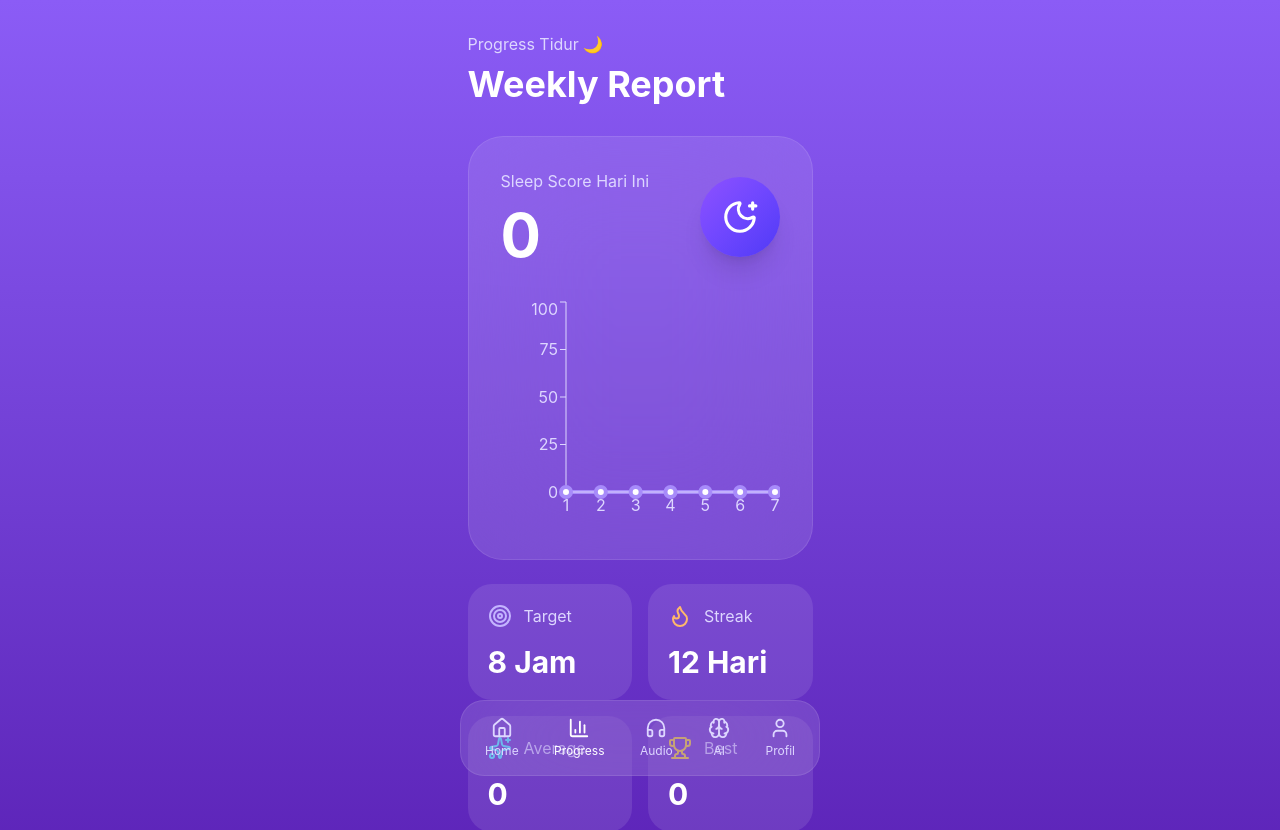
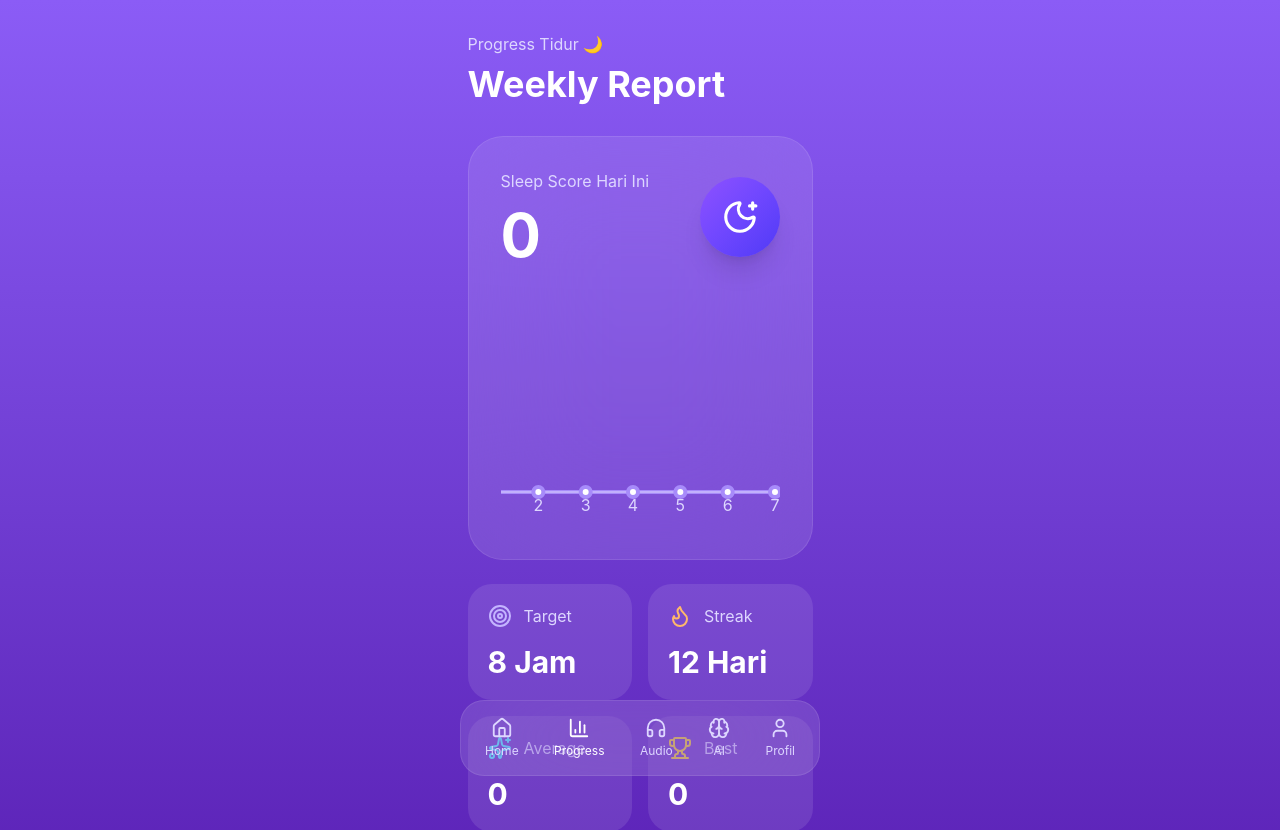
Before and after one commit to Napco-co/napco-sleep, a React (Vite) app: page /progress in a window 1280 px wide. Shown: the top 830 px of the page. Built offline with nearby package versions, Linux system fonts and the light colour scheme.

Commit message:
Fix progress chart order

```diff
--- a/src/pages/Progress.jsx
+++ b/src/pages/Progress.jsx
@@ -13,62 +13,88 @@ import {
   LineChart,
   Line,
   XAxis,
-  YAxis,
   Tooltip,
 } from "recharts";
 
 import { useSleep } from "../context/SleepContext";
+
 import BottomNav from "../components/BottomNav";
 
+
 function Progress() {
+
   const {
-    sleepScore = 0,
-    sleepGoal = 8,
-    streak = 0,
-    history = [],
+    sleepScore,
+    sleepGoal,
+    streak,
+    history,
   } = useSleep();
 
-  // Pastikan history selalu berupa array
-  const safeHistory = Array.isArray(history) ? history : [];
 
-  // Buat data 7 hari
-  const weeklyData = Array.from({ length: 7 }, (_, index) => {
-    const historyItem = safeHistory[index];
+  // ==========================================
+  // DATA GRAFIK
+  // Skor lama → skor terbaru
+  // kiri → kanan
+  // ==========================================
+
+  const historyData = history
+    .slice()
+    .reverse()
+    .map((item, index) => ({
+      day: index + 1,
+      score: item.score,
+    }));
+
+
+  // Buat grafik selalu mempunyai 7 hari
+  const weeklyData = Array.from(
+    { length: 7 },
+    (_, index) => {
+
+      const existing = historyData[index];
 
       return {
         day: index + 1,
-      score: historyItem ? historyItem.score : 0,
+        score: existing ? existing.score : 0,
       };
-  });
 
-  // Sleep Check terbaru ditampilkan di hari terakhir
-  if (safeHistory.length > 0) {
-    weeklyData[6].score = safeHistory[0].score;
-  } else {
-    weeklyData[6].score = sleepScore || 0;
     }
+  );
 
-  // Hanya hitung score yang sudah ada
-  const recordedScores = weeklyData
+
+  // ==========================================
+  // AVERAGE
+  // Hanya menghitung Sleep Check yang sudah ada
+  // ==========================================
+
+  const validScores = history
     .map((item) => item.score)
-    .filter((score) => score > 0);
+    .filter((score) => typeof score === "number");
+
 
   const average =
-    recordedScores.length > 0
+    validScores.length > 0
       ? Math.round(
-          recordedScores.reduce(
+          validScores.reduce(
             (sum, score) => sum + score,
             0
-          ) / recordedScores.length
+          ) / validScores.length
         )
-      : 0;
+      : sleepScore || 0;
+
+
+  // ==========================================
+  // BEST SCORE
+  // ==========================================
 
   const best =
-    recordedScores.length > 0
-      ? Math.max(...recordedScores)
-      : 0;
+    validScores.length > 0
+      ? Math.max(...validScores)
+      : sleepScore || 0;
+
 
   return (
+
     <div className="min-h-screen bg-gradient-to-b from-[#8B5CF6] via-[#5B21B6] to-[#1E1B4B] flex justify-center">
 
       <div className="w-[393px] px-6 pt-8 pb-32">
@@ -78,31 +104,49 @@ function Progress() {
           animate={{ opacity: 1 }}
         >
 
+
           {/* HEADER */}
+
           <div>
+
             <p className="text-violet-200">
+
               Progress Tidur 🌙
+
             </p>
 
             <h1 className="text-white text-4xl font-bold mt-2">
+
               Weekly Report
+
             </h1>
+
           </div>
 
-          {/* SCORE */}
+
+
+          {/* SCORE CARD */}
+
           <div className="mt-8 rounded-[35px] bg-white/10 backdrop-blur-3xl border border-white/10 p-8">
 
             <div className="flex justify-between items-center">
 
               <div>
+
                 <p className="text-violet-200">
+
                   Sleep Score Hari Ini
+
                 </p>
 
                 <h2 className="text-6xl font-bold text-white mt-3">
+
                   {sleepScore}
+
                 </h2>
+
               </div>
+
 
               <div className="w-20 h-20 rounded-full bg-gradient-to-br from-violet-500 to-indigo-600 flex items-center justify-center shadow-xl">
 
@@ -115,7 +159,10 @@ function Progress() {
 
             </div>
 
-            {/* CHART */}
+
+
+            {/* GRAPH */}
+
             <div className="mt-8 h-[230px]">
 
               <ResponsiveContainer
@@ -123,16 +170,20 @@ function Progress() {
                 height="100%"
               >
 
-                <LineChart data={weeklyData}>
+                <LineChart
+                  data={weeklyData}
+                  margin={{
+                    top: 10,
+                    right: 5,
+                    left: -10,
+                    bottom: 5,
+                  }}
+                >
 
                   <XAxis
                     dataKey="day"
                     stroke="#DDD6FE"
-                  />
-
-                  <YAxis
-                    domain={[0, 100]}
-                    stroke="#DDD6FE"
+                    tick={{ fill: "#DDD6FE" }}
                   />
 
                   <Tooltip />
@@ -142,7 +193,13 @@ function Progress() {
                     dataKey="score"
                     stroke="#A78BFA"
                     strokeWidth={4}
-                    dot={{ r: 5 }}
+                    dot={{
+                      r: 5,
+                      fill: "#FFFFFF",
+                    }}
+                    activeDot={{
+                      r: 7,
+                    }}
                   />
 
                 </LineChart>
@@ -153,10 +210,15 @@ function Progress() {
 
           </div>
 
+
+
           {/* STATS */}
+
           <div className="grid grid-cols-2 gap-4 mt-6">
 
+
             {/* TARGET */}
+
             <div className="rounded-3xl bg-white/10 p-5">
 
               <div className="flex items-center gap-3">
@@ -164,18 +226,25 @@ function Progress() {
                 <Target className="text-violet-300" />
 
                 <p className="text-violet-200">
+
                   Target
+
                 </p>
 
               </div>
 
               <h2 className="text-white text-3xl font-bold mt-4">
+
                 {sleepGoal} Jam
+
               </h2>
 
             </div>
 
+
+
             {/* STREAK */}
+
             <div className="rounded-3xl bg-white/10 p-5">
 
               <div className="flex items-center gap-3">
@@ -183,18 +252,25 @@ function Progress() {
                 <Flame className="text-orange-300" />
 
                 <p className="text-violet-200">
+
                   Streak
+
                 </p>
 
               </div>
 
               <h2 className="text-white text-3xl font-bold mt-4">
+
                 {streak} Hari
+
               </h2>
 
             </div>
 
+
+
             {/* AVERAGE */}
+
             <div className="rounded-3xl bg-white/10 p-5">
 
               <div className="flex items-center gap-3">
@@ -202,18 +278,25 @@ function Progress() {
                 <Sparkles className="text-cyan-300" />
 
                 <p className="text-violet-200">
+
                   Average
+
                 </p>
 
               </div>
 
               <h2 className="text-white text-3xl font-bold mt-4">
+
                 {average}
+
               </h2>
 
             </div>
 
+
+
             {/* BEST */}
+
             <div className="rounded-3xl bg-white/10 p-5">
 
               <div className="flex items-center gap-3">
@@ -221,102 +304,148 @@ function Progress() {
                 <Trophy className="text-yellow-300" />
 
                 <p className="text-violet-200">
+
                   Best
+
                 </p>
 
               </div>
 
               <h2 className="text-white text-3xl font-bold mt-4">
+
                 {best}
+
               </h2>
 
             </div>
 
           </div>
 
+
+
           {/* ACHIEVEMENT */}
+
           <div className="mt-6 rounded-[35px] bg-white/10 backdrop-blur-xl p-6">
 
             <h2 className="text-white text-2xl font-bold">
+
               🏆 Achievement
+
             </h2>
+
 
             <div className="mt-6 space-y-4">
 
+
               {/* SLEEP MASTER */}
+
               <div className="rounded-2xl bg-white/10 p-4 flex items-center gap-4">
 
                 <div className="text-4xl">
-                  {sleepScore >= 80 ? "🏆" : "🔒"}
+
+                  {sleepScore >= 80
+                    ? "🏆"
+                    : "🔒"}
+
                 </div>
 
                 <div>
 
                   <h3 className="text-white font-semibold">
+
                     Sleep Master
+
                   </h3>
 
                   <p className="text-violet-200 text-sm">
+
                     {sleepScore >= 80
                       ? "Berhasil mendapatkan Sleep Score di atas 80."
                       : "Capai Sleep Score 80 untuk membuka badge."}
+
                   </p>
 
                 </div>
 
               </div>
 
+
+
               {/* STREAK */}
+
               <div className="rounded-2xl bg-white/10 p-4 flex items-center gap-4">
 
                 <div className="text-4xl">
-                  {streak >= 7 ? "🔥" : "🔒"}
+
+                  {streak >= 7
+                    ? "🔥"
+                    : "🔒"}
+
                 </div>
 
                 <div>
 
                   <h3 className="text-white font-semibold">
+
                     Konsisten 7 Hari
+
                   </h3>
 
                   <p className="text-violet-200 text-sm">
+
                     {streak >= 7
                       ? "Selamat! Kamu berhasil menjaga kebiasaan tidur."
                       : "Capai streak 7 hari untuk membuka badge."}
+
                   </p>
 
                 </div>
 
               </div>
 
+
+
               {/* SLEEP GOAL */}
+
               <div className="rounded-2xl bg-white/10 p-4 flex items-center gap-4">
 
                 <div className="text-4xl">
-                  {sleepGoal >= 8 ? "🌙" : "🔒"}
+
+                  {sleepGoal >= 8
+                    ? "🌙"
+                    : "🔒"}
+
                 </div>
 
                 <div>
 
                   <h3 className="text-white font-semibold">
+
                     Sleep Goal
+
                   </h3>
 
                   <p className="text-violet-200 text-sm">
+
                     {sleepGoal >= 8
                       ? "Target tidurmu sudah ideal."
                       : "Atur target tidur minimal 8 jam."}
+
                   </p>
 
                 </div>
 
               </div>
 
+
             </div>
 
           </div>
 
+
+
           {/* AI INSIGHT */}
+
           <div className="mt-6 rounded-[35px] bg-white/10 backdrop-blur-xl p-6">
 
             <div className="flex items-center gap-3">
@@ -324,12 +453,16 @@ function Progress() {
               <Sparkles className="text-violet-300" />
 
               <h2 className="text-white text-xl font-bold">
+
                 Insight Minggu Ini
+
               </h2>
 
             </div>
 
+
             <p className="mt-5 text-violet-100 leading-8">
+
 
               {sleepScore >= 85 && (
                 <>
@@ -339,7 +472,9 @@ function Progress() {
                 </>
               )}
 
-              {sleepScore >= 70 && sleepScore < 85 && (
+
+              {sleepScore >= 70 &&
+                sleepScore < 85 && (
                   <>
                     😊 Kualitas tidurmu cukup baik.
                     Kurangi penggunaan HP sebelum tidur agar
@@ -347,19 +482,24 @@ function Progress() {
                   </>
                 )}
 
-              {sleepScore >= 55 && sleepScore < 70 && (
+
+              {sleepScore >= 55 &&
+                sleepScore < 70 && (
                   <>
                     😴 Tidurmu cukup, tetapi masih belum optimal.
                     Cobalah tidur lebih awal dan kurangi kopi.
                   </>
                 )}
 
-              {sleepScore >= 40 && sleepScore < 55 && (
+
+              {sleepScore >= 40 &&
+                sleepScore < 55 && (
                   <>
                     😪 Pola tidurmu mulai menurun.
                     Perbanyak relaksasi dan olahraga ringan.
                   </>
                 )}
+
 
               {sleepScore < 40 && (
                 <>
@@ -369,28 +509,38 @@ function Progress() {
                 </>
               )}
 
+
             </p>
 
           </div>
 
+
+
           {/* HISTORY */}
+
           <div className="mt-6 rounded-[35px] bg-white/10 backdrop-blur-xl p-6">
 
             <h2 className="text-white text-2xl font-bold">
+
               📅 Riwayat Sleep Check
+
             </h2>
+
 
             <div className="mt-5 space-y-3">
 
-              {safeHistory.length === 0 ? (
+
+              {history.length === 0 ? (
 
                 <p className="text-violet-200">
+
                   Belum ada riwayat.
+
                 </p>
 
               ) : (
 
-                safeHistory.map((item, index) => (
+                history.map((item, index) => (
 
                   <div
                     key={index}
@@ -398,11 +548,15 @@ function Progress() {
                   >
 
                     <span className="text-violet-200">
+
                       {item.date}
+
                     </span>
 
                     <span className="text-white font-bold">
+
                       {item.score}
+
                     </span>
 
                   </div>
@@ -411,18 +565,24 @@ function Progress() {
 
               )}
 
+
             </div>
 
           </div>
+
 
         </motion.div>
 
       </div>
 
+
       <BottomNav />
 
     </div>
+
   );
+
 }
 
+
 export default Progress;
```
Lines whose indentation alone changed are shown as unchanged.
